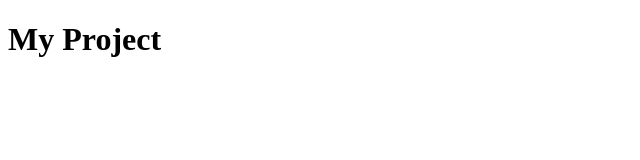
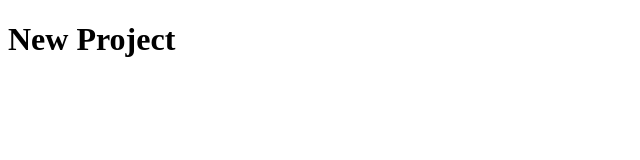
Before and after one commit to amitpatiljc/new-project1, a plain HTML site: page index.html in a window 1280 px wide. Shown: the whole page, without its empty margins (0-640 px from the left). Drawn offline with Linux system fonts and the light colour scheme.

Commit message:
Update index.html

```diff
--- a/index.html
+++ b/index.html
@@ -7,6 +7,6 @@
   <title>New Project</title>
 </head>
 <body>
-  <h1>My Project</h1>
+  <h1>New Project</h1>
 </body>
 </html>
```
